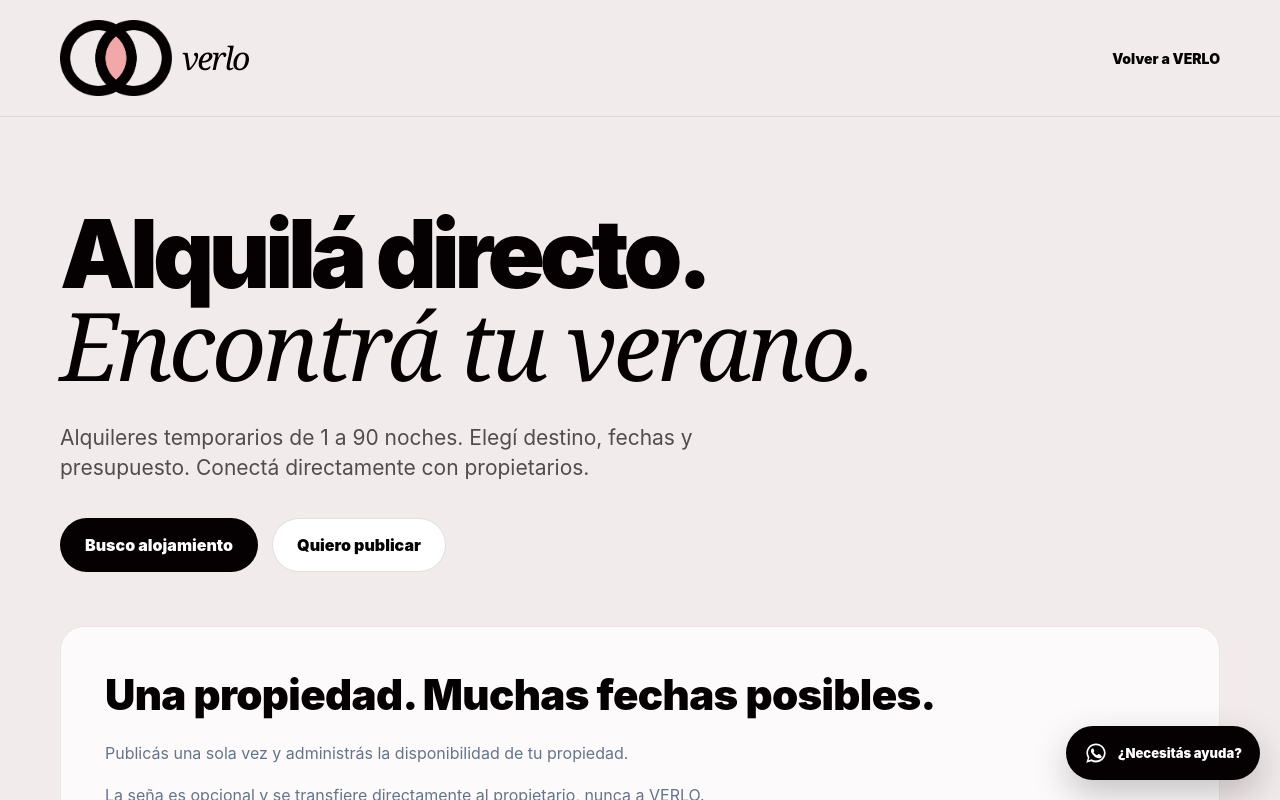
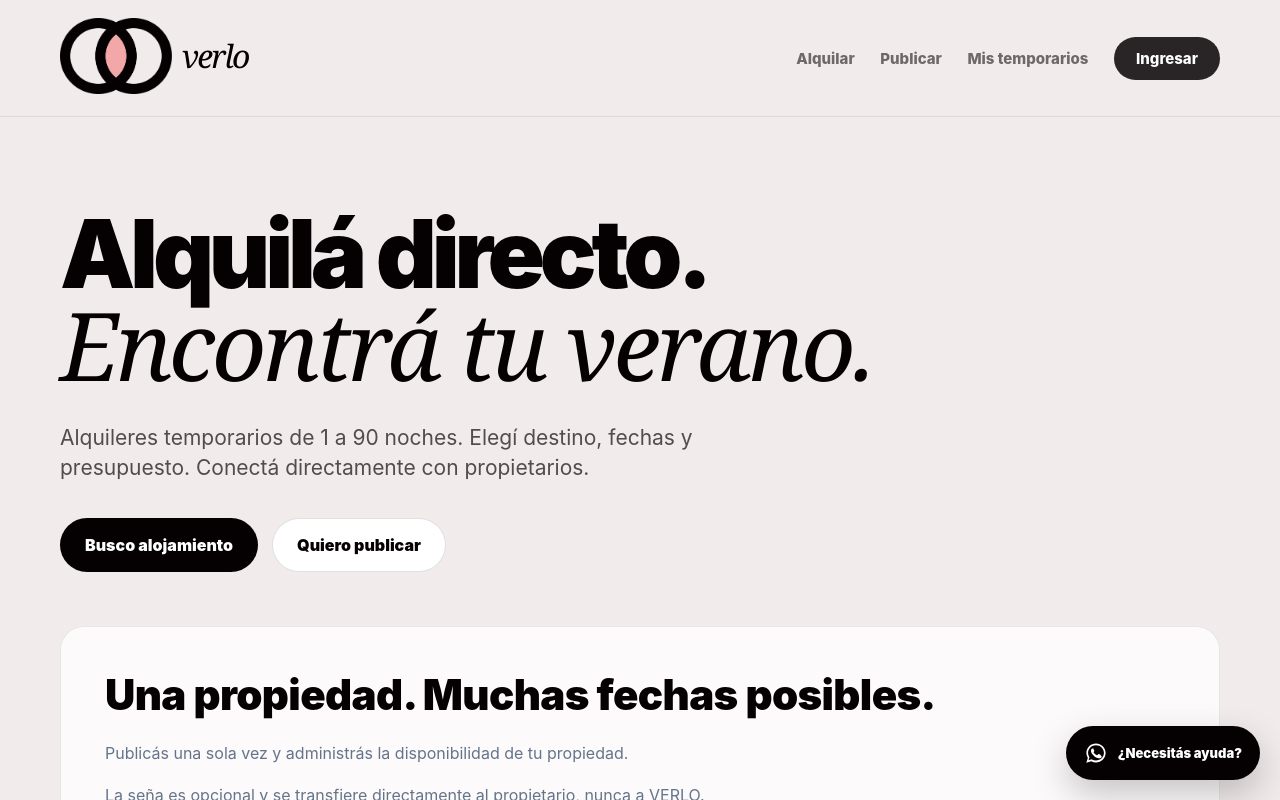
Before and after one commit to rentverlo-dotcom/verlo, a Next.js app: page /temporarios in a window 1280 px wide. Shown: the top 800 px of the page. Built offline with nearby package versions, Linux system fonts and the light colour scheme; no server answers.

Commit message:
style(temporarios): use consistent branded navigation

```diff
--- a/app/temporarios/page.tsx
+++ b/app/temporarios/page.tsx
@@ -1,3 +1,4 @@
+import BrandHeader from "@/app/temporarios/BrandHeader"
 import type { Metadata } from "next"
 import Link from "next/link"
 import VerloBrand from "@/components/VerloBrand"
@@ -10,10 +11,7 @@ export const metadata: Metadata = {
 }
 export default function TemporariosPage() {
   return <main style={shell}>
-    <header style={nav}><div style={navInner}>
-      <VerloBrand width={112} />
-      <Link href="/" style={{ fontSize: 14, fontWeight: 900, color: "#050002" }}>Volver a VERLO</Link>
-    </div></header>
+    <BrandHeader/>
     <div style={container}>
       <section style={hero}>
         <h1 style={heading}>Alquilá directo.<br /><em style={script}>Encontrá tu verano.</em></h1>
```
